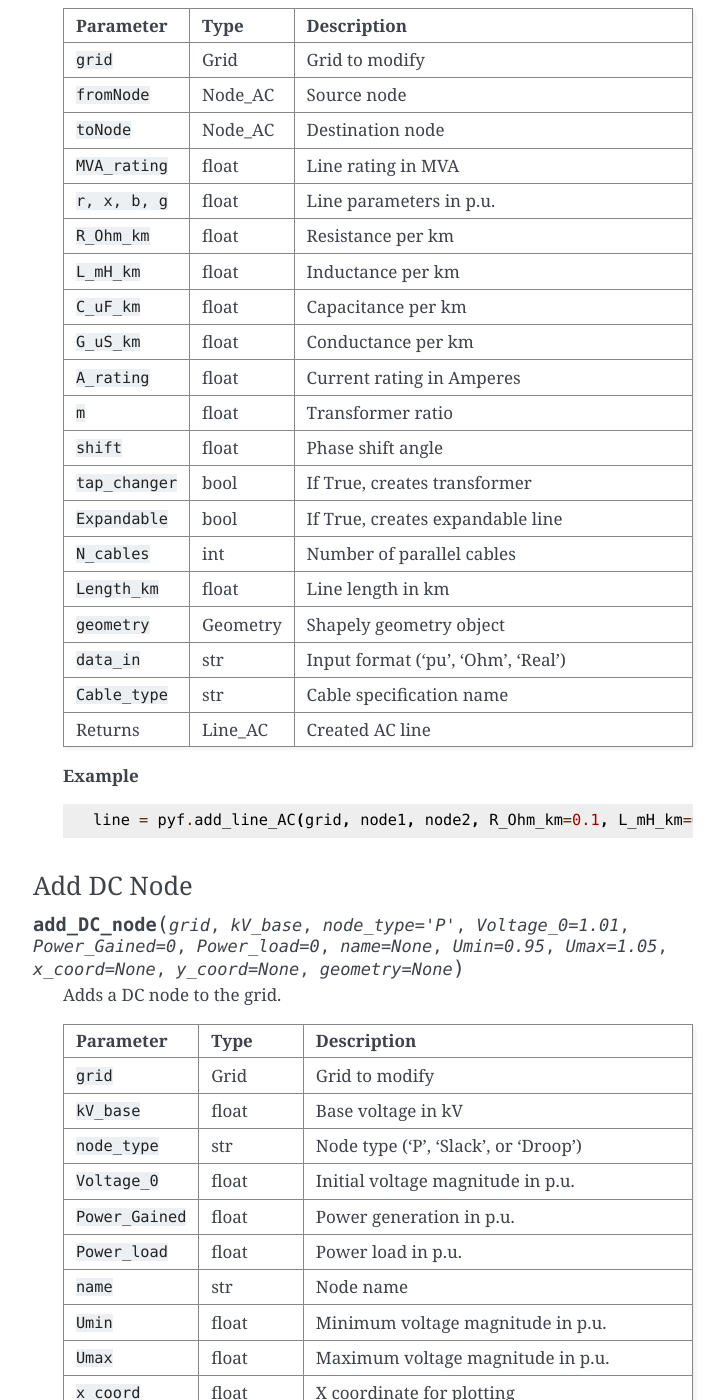
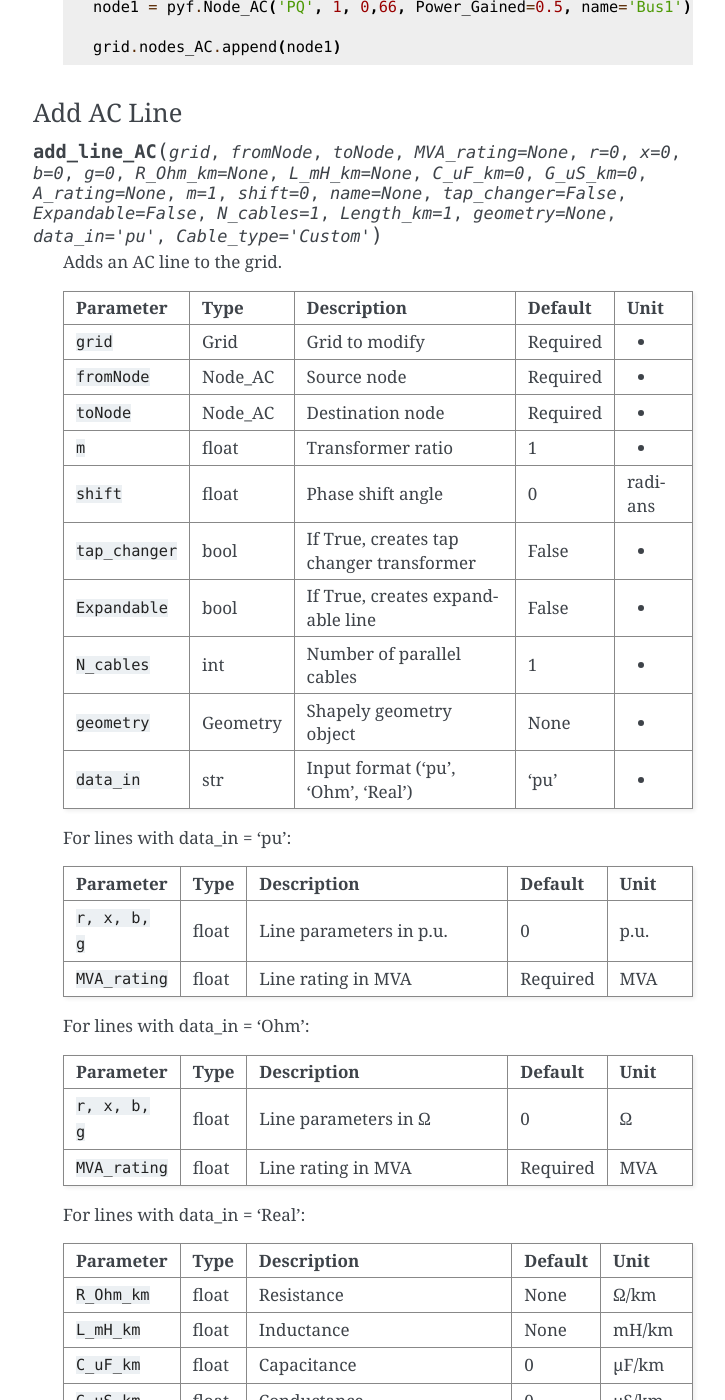
Before and after one commit to BernardoCV/pyflow_acdc, a Sphinx documentation site: the page built from docs/api/grid_mod.rst, in a window 1280 px wide and 1400 px high, scrolled down 1446 px. Shown: the whole window, without its empty margins (387-1112 px from the left). Built offline with Sphinx 7.4.7, drawn with Linux system fonts in a browser that asks for light colours; some of the changed text lies outside the part shown.

Commit message:
docs update

```diff
--- a/docs/api/grid_mod.rst
+++ b/docs/api/grid_mod.rst
@@ -16,66 +16,100 @@ Add AC Node
    Adds an AC node to the grid.
 
    .. list-table::
-      :widths: 20 10 70
+      :widths: 20 10 50 10 10
       :header-rows: 1
 
       * - Parameter
         - Type
         - Description
+        - Default
+        - Units
       * - ``grid``
         - Grid
         - Grid to modify
+        - Required
+        - -
       * - ``kV_base``
         - float
-        - Base voltage in kV
+        - Base voltage
+        - Required
+        - kV
       * - ``node_type``
         - str
         - Node type ('PQ', 'PV', or 'Slack')
+        - 'PQ'
+        - -
       * - ``Voltage_0``
         - float
         - Initial voltage magnitude in p.u.
+        - 1.01
+        - p.u.
       * - ``theta_0``
         - float
-        - Initial voltage angle in radians
+        - Initial voltage angle
+        - 0.01
+        - rad
       * - ``Power_Gained``
         - float
-        - Active power generation in p.u.
+        - Active power generation
+        - 0
+        - p.u.
       * - ``Reactive_Gained``
         - float
-        - Reactive power generation in p.u.
+        - Reactive power generation
+        - 0
+        - p.u.
       * - ``Power_load``
         - float
-        - Active power load in p.u.
+        - Active power load
+        - 0
+        - p.u.
       * - ``Reactive_load``
         - float
-        - Reactive power load in p.u.
+        - Reactive power load
+        - 0
+        - p.u.
       * - ``name``
         - str
         - Node name
+        - None
+        - -
       * - ``Umin``
         - float
-        - Minimum voltage magnitude in p.u.
+        - Minimum voltage magnitude
+        - 0.9
+        - p.u.
       * - ``Umax``
         - float
-        - Maximum voltage magnitude in p.u.
+        - Maximum voltage magnitude
+        - 1.1
+        - p.u.
       * - ``Gs``
         - float
-        - Shunt conductance in p.u.
+        - Shunt conductance
+        - 0
+        - p.u.
       * - ``Bs``
         - float
-        - Shunt susceptance in p.u.
+        - Shunt susceptance
+        - 0
+        - p.u.
       * - ``x_coord``
         - float
         - X coordinate for plotting
+        - None
+        - -
       * - ``y_coord``
         - float
         - Y coordinate for plotting
+        - None
+        - -
       * - ``geometry``
         - Geometry
         - Shapely geometry object
-      * - Returns
-        - Node_AC
-        - Created AC node
+        - None
+        - -
+
 
    **Example**
 
@@ -83,87 +117,209 @@ Add AC Node
 
        node = pyf.add_AC_node(grid, kV_base=400, name='bus1', node_type='PQ')
 
+       #OR
+
+       node1 = pyf.Node_AC('PQ', 1, 0,66, Power_Gained=0.5, name='Bus1')
+
+       grid.nodes_AC.append(node1)
+
 
 Add AC Line
 ^^^^^^^^^^^^
-
 .. py:function:: add_line_AC(grid, fromNode, toNode, MVA_rating=None, r=0, x=0, b=0, g=0, R_Ohm_km=None, L_mH_km=None, C_uF_km=0, G_uS_km=0, A_rating=None, m=1, shift=0, name=None, tap_changer=False, Expandable=False, N_cables=1, Length_km=1, geometry=None, data_in='pu', Cable_type='Custom')
 
    Adds an AC line to the grid.
 
    .. list-table::
-      :widths: 20 10 70
+      :widths: 15 10 50 10 15
       :header-rows: 1
 
       * - Parameter
         - Type
         - Description
+        - Default
+        - Unit
       * - ``grid``
         - Grid
         - Grid to modify
+        - Required
+        - -
       * - ``fromNode``
         - Node_AC
         - Source node
+        - Required
+        - -
       * - ``toNode``
         - Node_AC
         - Destination node
+        - Required
+        - -
+      * - ``m``
+        - float
+        - Transformer ratio
+        - 1
+        - -
+      * - ``shift``
+        - float
+        - Phase shift angle
+        - 0
+        - radians
+      * - ``tap_changer``
+        - bool
+        - If True, creates tap changer transformer
+        - False
+        - -
+      * - ``Expandable``
+        - bool
+        - If True, creates expandable line
+        - False
+        - -
+      * - ``N_cables``
+        - int
+        - Number of parallel cables
+        - 1
+        - -
+      * - ``geometry``
+        - Geometry
+        - Shapely geometry object
+        - None
+        - -
+      * - ``data_in``
+        - str
+        - Input format ('pu', 'Ohm', 'Real')
+        - 'pu'
+        - -
+
+   For lines with data_in = 'pu':
+
+   .. list-table::
+      :widths: 15 10 50 10 15
+      :header-rows: 1
+
+      * - Parameter
+        - Type
+        - Description
+        - Default
+        - Unit
+      * - ``r, x, b, g``
+        - float
+        - Line parameters in p.u.
+        - 0
+        - p.u.
       * - ``MVA_rating``
         - float
         - Line rating in MVA
+        - Required
+        - MVA
+
+   For lines with data_in = 'Ohm':
+
+   .. list-table::
+      :widths: 15 10 50 10 15
+      :header-rows: 1
+
+      * - Parameter
+        - Type
+        - Description
+        - Default
+        - Unit
       * - ``r, x, b, g``
         - float
-        - Line parameters in p.u.
+        - Line parameters in Ω
+        - 0
+        - Ω
+      * - ``MVA_rating``
+        - float
+        - Line rating in MVA
+        - Required
+        - MVA
+
+   For lines with data_in = 'Real':
+
+   .. list-table::
+      :widths: 15 10 50 10 15
+      :header-rows: 1
+
+      * - Parameter
+        - Type
+        - Description
+        - Default
+        - Unit
       * - ``R_Ohm_km``
         - float
-        - Resistance per km
+        - Resistance
+        - None
+        - Ω/km
       * - ``L_mH_km``
         - float
-        - Inductance per km
+        - Inductance
+        - None
+        - mH/km
       * - ``C_uF_km``
         - float
-        - Capacitance per km
+        - Capacitance
+        - 0
+        - μF/km
       * - ``G_uS_km``
         - float
-        - Conductance per km
+        - Conductance
+        - 0
+        - μS/km
       * - ``A_rating``
         - float
-        - Current rating in Amperes
-      * - ``m``
-        - float
-        - Transformer ratio
-      * - ``shift``
-        - float
-        - Phase shift angle
-      * - ``tap_changer``
-        - bool
-        - If True, creates transformer
-      * - ``Expandable``
-        - bool
-        - If True, creates expandable line
-      * - ``N_cables``
-        - int
-        - Number of parallel cables
+        - Current rating
+        - None
+        - A
       * - ``Length_km``
         - float
-        - Line length in km
-      * - ``geometry``
-        - Geometry
-        - Shapely geometry object
-      * - ``data_in``
-        - str
-        - Input format ('pu', 'Ohm', 'Real')
+        - Line length
+        - 1
+        - km
+   For pre defined cable types database
+
+   .. list-table::
+      :widths: 15 10 50 10 15
+      :header-rows: 1
+
+      * - Parameter
+        - Type
+        - Description
+        - Default
+        - Unit
       * - ``Cable_type``
         - str
         - Cable specification name
-      * - Returns
-        - Line_AC
-        - Created AC line
+        - Required
+        - -
+      * - ``Length_km``
+        - float
+        - Line length
+        - 1
+        - km
 
    **Example**
 
    .. code-block:: python
 
-       line = pyf.add_line_AC(grid, node1, node2, R_Ohm_km=0.1, L_mH_km=0.4, Length_km=10)
+       import pyflow_acdc as pyf
+       #Create nodes
+       node1 = pyf.Node_AC('PQ', 1, 0,66, Power_Gained=0.5, name='Bus1')
+       node2 = pyf.Node_AC('Slack', 1, 0,66,name='Bus2')
+
+       #Create grid
+       grid = pyf.Grid(100,nodes_AC=[node1,node2])
+
+       #For data_in = 'pu'
+       line_pu = pyf.add_line_AC(grid, node1, node2, r=0.029, x=0.0032,b=0.0022, Length_km=10,MVA_rating=50)
+
+       #For data_in = 'Ohm'
+       line_ohm = pyf.add_line_AC(grid, node1, node2, r=1.2632, x=0.1393,b=0.0000505, Length_km=10,MVA_rating=50, data_in='Ohm')
+
+       #For data_in = 'Real'
+       line_real = pyf.add_line_AC(grid, node1, node2, R_Ohm_km=0.128, L_mH_km=0.443,C_uF_km=0.163, G_uS_km=0.0, Length_km=10, A_rating=445,data_in='Real')
+
+       #For pre defined cable types database
+       line_db = pyf.add_line_AC(grid, node1, node2, Cable_type='NREL_XLPE_185mm_66kV',Length_km=10)
 
 Add DC Node
 ^^^^^^^^^^^^
```
Also changed, not shown: 14 other files.
